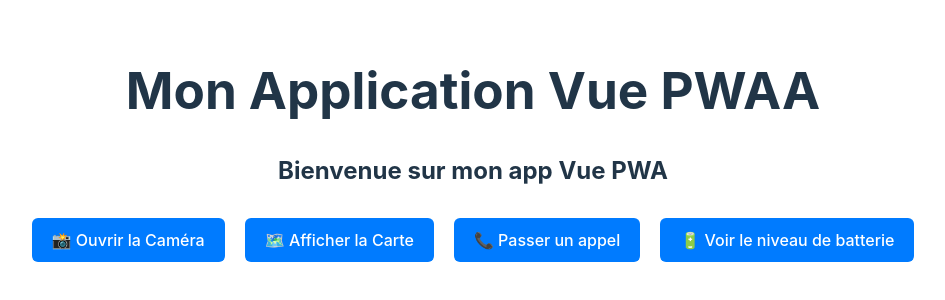
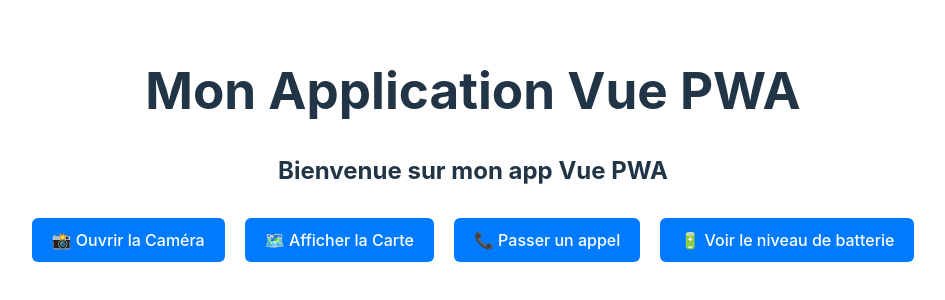
Before and after one commit to linols/TP_PWA, a Vue app: page / in a window 1280 px wide. Shown: the part 250-550 px from the top of the page, without its empty margins (167-1112 px from the left). Built offline with nearby package versions, Linux system fonts and the light colour scheme.

Commit message:
fix Title

```diff
--- a/src/App.vue
+++ b/src/App.vue
@@ -3,7 +3,7 @@
 
 <template>
   <div>
-    <h1>Mon Application Vue PWAA</h1>
+    <h1>Mon Application Vue PWA</h1>
     <router-view />
   </div>
 </template>
```
